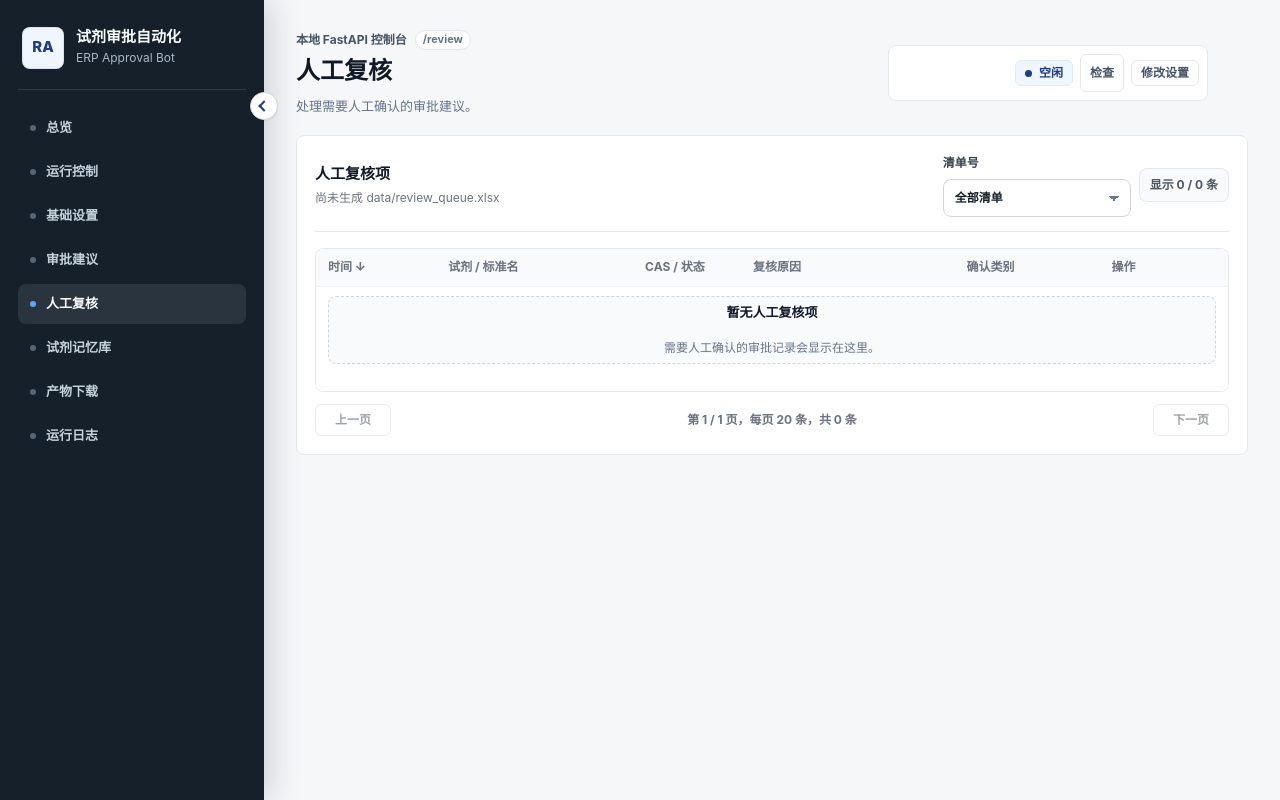
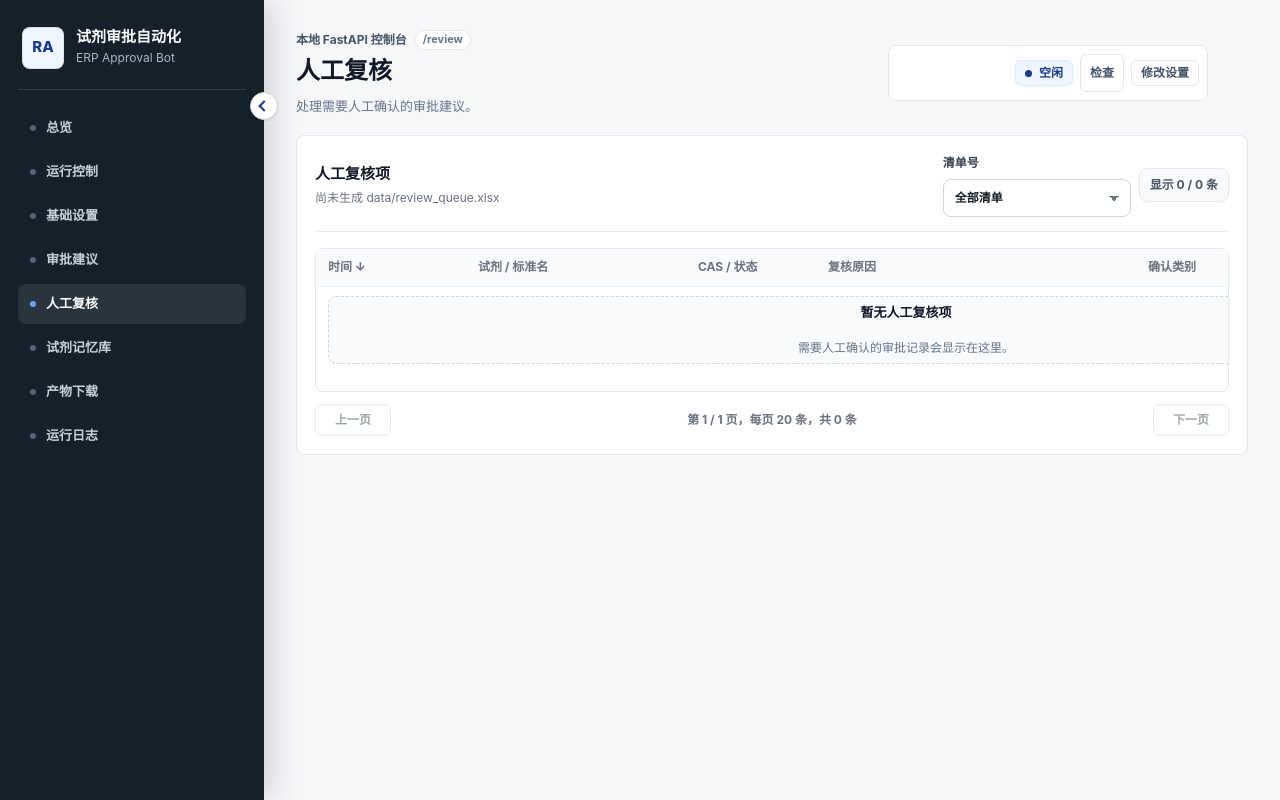
Before and after one commit to Jacky0725/erp_approval_bot, a FastAPI app: page /review in a window 1280 px wide. Run offline with FastAPI, Linux system fonts and the light colour scheme; data that the repository does not hold is empty.

Commit message:
Fix review UI table layout

```diff
--- a/src/static/dashboard.css
+++ b/src/static/dashboard.css
@@ -1382,8 +1330,8 @@ tr:last-child td {
 
 .review-table {
   width: 100%;
-  min-width: 880px;
-  table-layout: fixed;
+  min-width: 1180px;
+  table-layout: auto;
 }
 
 .review-table th,
@@ -1406,32 +1354,32 @@ tr:last-child td {
 
 .review-table th:nth-child(1),
 .review-table td:nth-child(1) {
-  width: 116px;
+  width: 150px;
 }
 
 .review-table th:nth-child(2),
 .review-table td:nth-child(2) {
-  width: 190px;
+  width: 220px;
 }
 
 .review-table th:nth-child(3),
 .review-table td:nth-child(3) {
-  width: 104px;
+  width: 130px;
 }
 
 .review-table th:nth-child(4),
 .review-table td:nth-child(4) {
-  width: 206px;
+  width: 320px;
 }
 
 .review-table th:nth-child(5),
 .review-table td:nth-child(5) {
-  width: 140px;
+  width: 210px;
 }
 
 .review-table th:nth-child(6),
 .review-table td:nth-child(6) {
-  width: 124px;
+  width: 150px;
 }
 
 .review-row {
```
Also changed, not shown: other parts of src/static/dashboard.css (+21 -62 lines).
